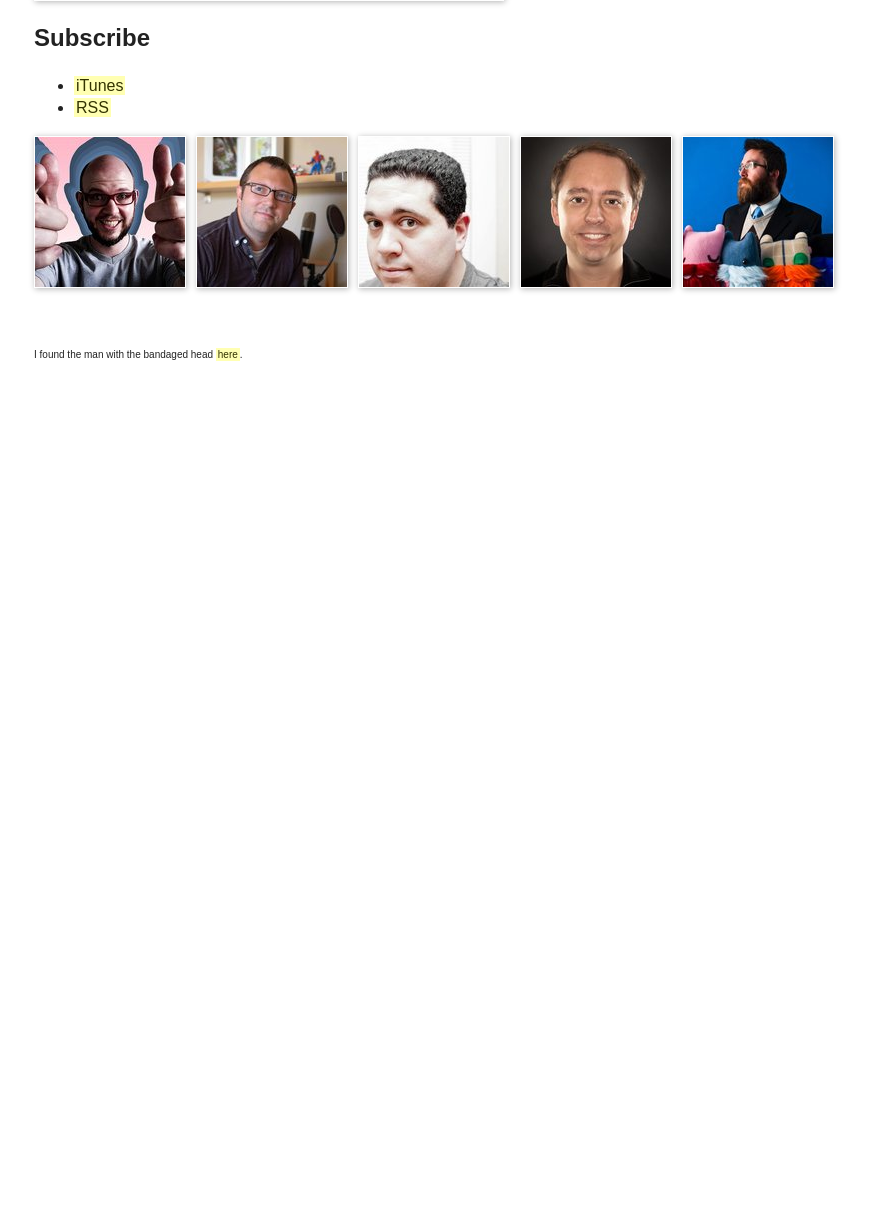
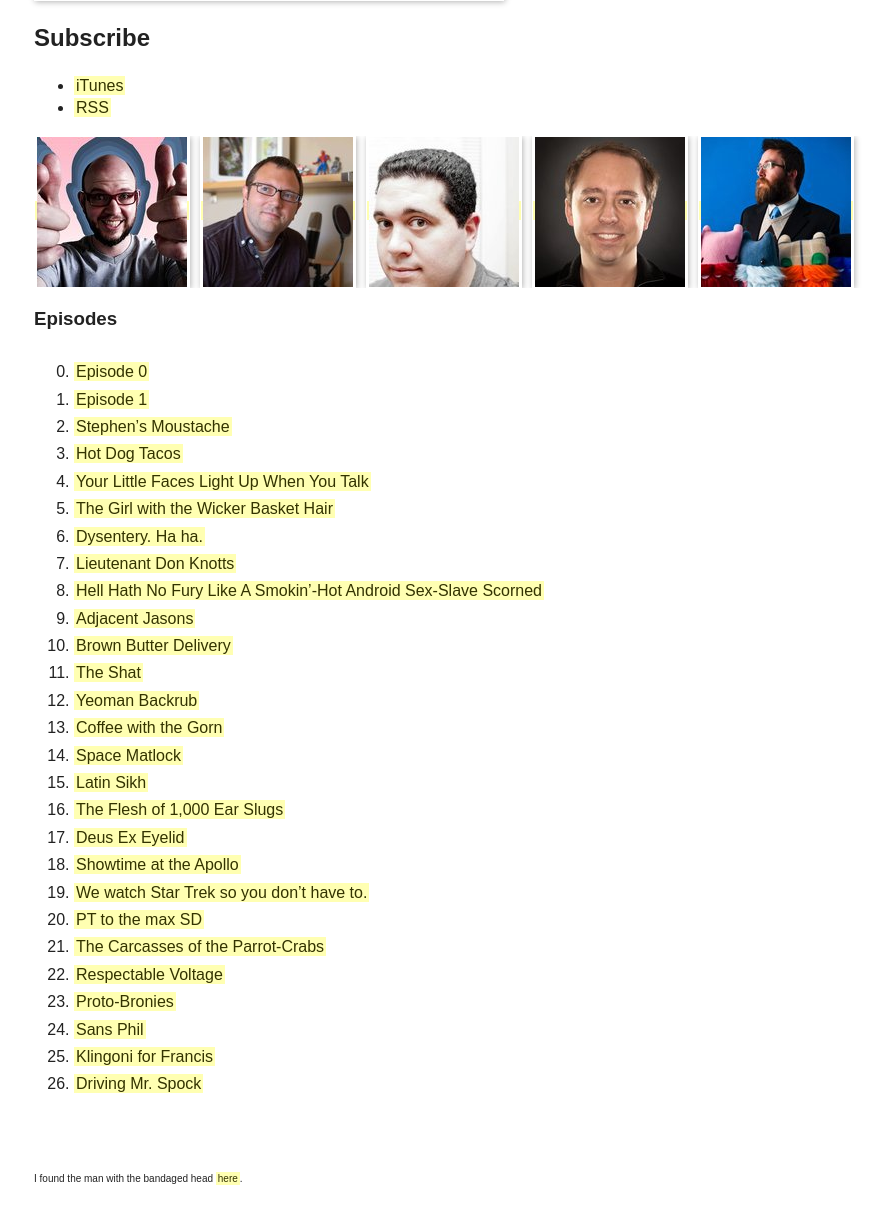
Before and after one commit to trey/jawgrind, a PHP site: page / in a window 1280 px wide. Shown: the part 637-1855 px from the top of the page, without its empty margins (166-1055 px from the left). Before the commit the page ends 1031 px from the top, so only its background shows below. Run offline with PHP 8.4, Linux system fonts and the light colour scheme; some libraries are stand-ins or nearby versions.

Commit message:
Episode list, host links, todos

```diff
--- a/css/main.css
+++ b/css/main.css
@@ -311,9 +311,14 @@
 .main #subscribe { clear: both; }
 
 /* line 41, sass/main.scss */
-#hosts { list-style: none; padding: 0; }
-/* line 44, sass/main.scss */
+#hosts { list-style: none; padding: 0; overflow: hidden; *zoom: 1; }
+/* line 45, sass/main.scss */
 #hosts li { float: left; margin-right: 10px; border: solid 2px white; box-shadow: 1px 1px 6px rgba(0, 0, 0, 0.3); border-width: 1px; }
 
-/* line 52, sass/main.scss */
+/* line 53, sass/main.scss */
+#episodes { clear: left; padding-top: 10px; }
+/* line 56, sass/main.scss */
+#episodes li { margin-bottom: 5px; }
+
+/* line 61, sass/main.scss */
 footer { font-size: 10px; padding-top: 50px; clear: both; }
--- a/index.html
+++ b/index.html
@@ -34,12 +34,43 @@
             </div>
 
             <ul id="hosts">
-                <li><img src="/img/trey.jpg" alt="Trey Piepmeier"></li>
-                <li><img src="/img/super_structure.jpg" alt="Jason Coleman"></li>
-                <li><img src="/img/ploafmaster.jpg" alt="Daniel Warshaw"></li>
-                <li><img src="/img/calem.jpg" alt="Cale Mooth"></li>
-                <li><img src="/img/philbarbato.jpg" alt="Phil Barbato"></li>
+                <li><a href="http://treypiepmeier.com"><img src="/img/trey.jpg" alt="Trey Piepmeier"></a></li>
+                <li><a href="http://jasoncoleman.net"><img src="/img/super_structure.jpg" alt="Jason Coleman"></a></li>
+                <li><a href="http://danielcwarshaw.com/"><img src="/img/ploafmaster.jpg" alt="Daniel Warshaw"></a></li>
+                <li><a href="http://midnightcheese.com"><img src="/img/calem.jpg" alt="Cale Mooth"></a></li>
+                <li><a href="http://philbarbato.com"><img src="/img/philbarbato.jpg" alt="Phil Barbato"></a></li>
             </ul>
+
+            <h3>Episodes</h3>
+            <ol id="episodes" start="0">
+                <li><a href="http://jawgrind.com/0">Episode 0</a></li>
+                <li><a href="http://jawgrind.com/1">Episode 1</a></li>
+                <li><a href="http://jawgrind.com/2">Stephen’s Moustache</a></li>
+                <li><a href="http://jawgrind.com/3">Hot Dog Tacos</a></li>
+                <li><a href="http://jawgrind.com/4">Your Little Faces Light Up When You Talk</a></li>
+                <li><a href="http://jawgrind.com/5">The Girl with the Wicker Basket Hair</a></li>
+                <li><a href="http://jawgrind.com/6">Dysentery. Ha ha.</a></li>
+                <li><a href="http://jawgrind.com/7">Lieutenant Don Knotts</a></li>
+                <li><a href="http://jawgrind.com/8">Hell Hath No Fury Like A Smokin’-Hot Android Sex-Slave Scorned</a></li>
+                <li><a href="http://jawgrind.com/9">Adjacent Jasons</a></li>
+                <li><a href="http://jawgrind.com/10">Brown Butter Delivery</a></li>
+                <li><a href="http://jawgrind.com/11">The Shat</a></li>
+                <li><a href="http://jawgrind.com/12">Yeoman Backrub</a></li>
+                <li><a href="http://jawgrind.com/13">Coffee with the Gorn</a></li>
+                <li><a href="http://jawgrind.com/14">Space Matlock</a></li>
+                <li><a href="http://jawgrind.com/15">Latin Sikh</a></li>
+                <li><a href="http://jawgrind.com/16">The Flesh of 1,000 Ear Slugs</a></li>
+                <li><a href="http://jawgrind.com/17">Deus Ex Eyelid</a></li>
+                <li><a href="http://jawgrind.com/18">Showtime at the Apollo</a></li>
+                <li><a href="http://jawgrind.com/19">We watch Star Trek so you don’t have to.</a></li>
+                <li><a href="http://jawgrind.com/20">PT to the max SD</a></li>
+                <li><a href="http://jawgrind.com/21">The Carcasses of the Parrot-Crabs</a></li>
+                <li><a href="http://jawgrind.com/22">Respectable Voltage</a></li>
+                <li><a href="http://jawgrind.com/23">Proto-Bronies</a></li>
+                <li><a href="http://jawgrind.com/24">Sans Phil</a></li>
+                <li><a href="http://jawgrind.com/25">Klingoni for Francis</a></li>
+                <li><a href="http://jawgrind.com/26">Driving Mr. Spock</a></li>
+            </ol>
 
             <footer>
                 <p>I found the man with the bandaged head <a href="http://www.flickr.com/photos/perpetualplum/3795981214/in/set-72157621839586133">here</a>.</p>
```
Also changed, not shown: css/sass/main.scss (+10 -1 lines), 1 other file.
